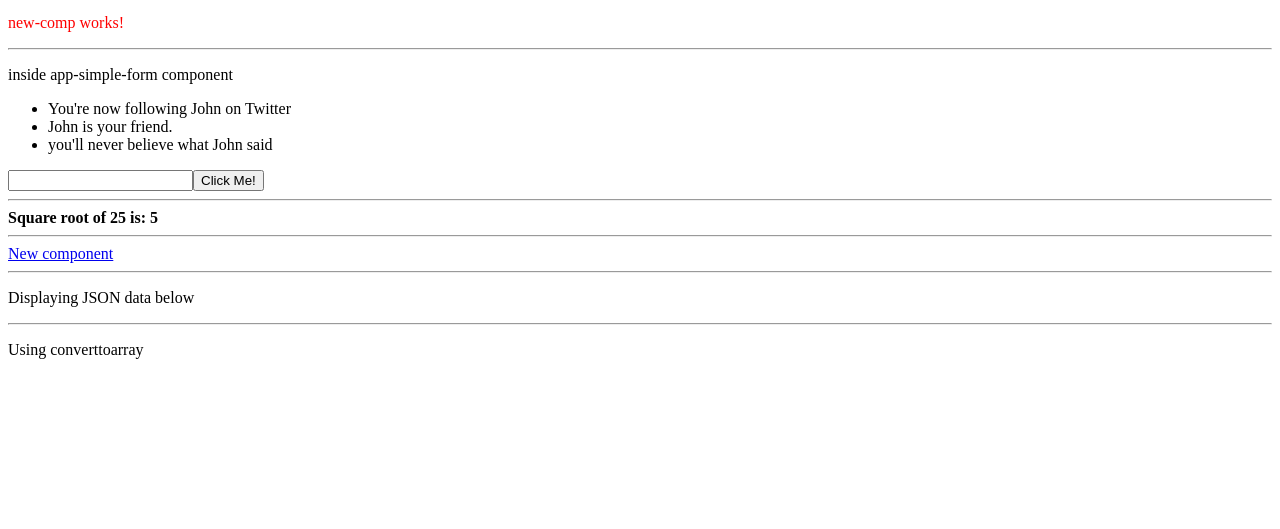
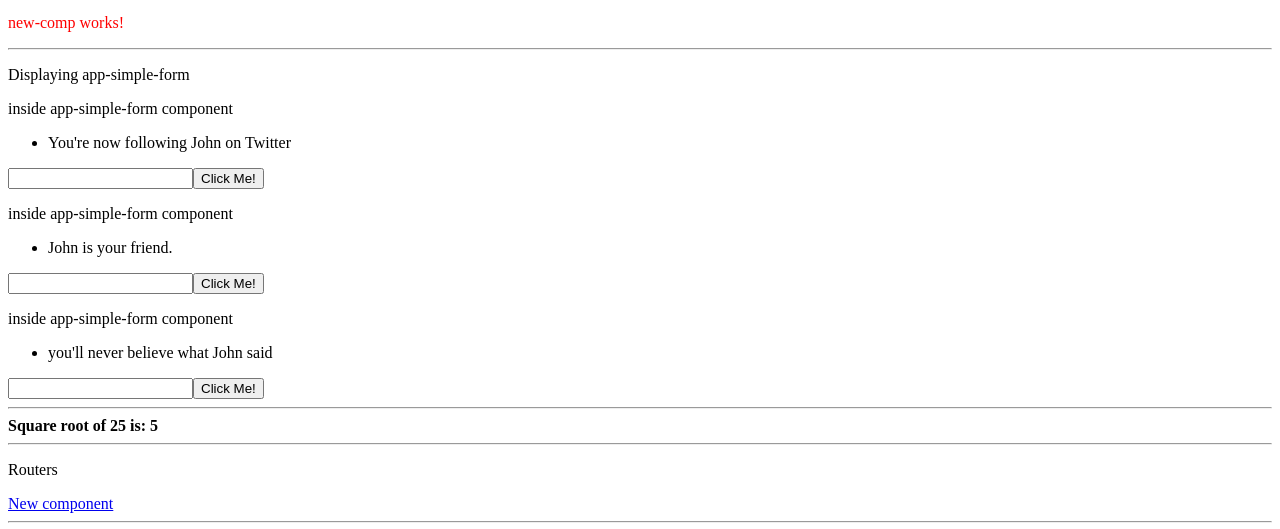
Before and after one commit to Pegah-Eizad/angular4-tuts, an Angular app: page / in a window 1280 px wide. Shown: the part 155-684 px from the top of the page. Built offline with nearby package versions, Linux system fonts and the light colour scheme; no server answers.

Commit message:
passing values with @Input

```diff
--- a/src/app/app.component.html
+++ b/src/app/app.component.html
@@ -16,19 +16,18 @@
  <div>
   <span appChangeText >Welcome to {{title | uppercase}}.</span>
  </div>
-
  <div>
-
     <app-new-comp></app-new-comp>
     <hr>
-
-    <app-simple-form></app-simple-form>
-
+    <p>Displaying app-simple-form</p>
+    <app-simple-form *ngFor="let message of mail.messages" [message]='message'>
+    </app-simple-form>
     <hr>
     <b>Square root of 25 is: {{25 | sqrt}}</b>
     {{api}}
     <hr>
 </div>
+<p>Routers</p>
 <a routerLink = 'new-comp'>New component</a>
 <router-outlet></router-outlet>
 <hr>
--- a/src/app/simple-form/simple-form.component.ts
+++ b/src/app/simple-form/simple-form.component.ts
@@ -7,11 +7,11 @@ import { MailService } from '../mail.service';
   template: `<div>
   <p> inside app-simple-form component </p>
    <ul>
-     <li *ngFor="let message of mail.messages">
+     <li>
        {{message}}
      </li>
    </ul>
-   <input #myInput type="text">
+   <input #myInput type="text" [(ngModel)]="mail.message">
    <button (click)="onClick(myInput.value)">Click Me!</button>
 
 </div>`,
@@ -21,7 +21,7 @@ export class SimpleFormComponent implements OnInit {
 
   @Input() message;
 
-  onClick(value){
+  onClick(value) {
     alert('Button Clicked in the event handler function.');
   }
 
```
Also changed, not shown: src/app/app.component.ts (+5 -3 lines).
